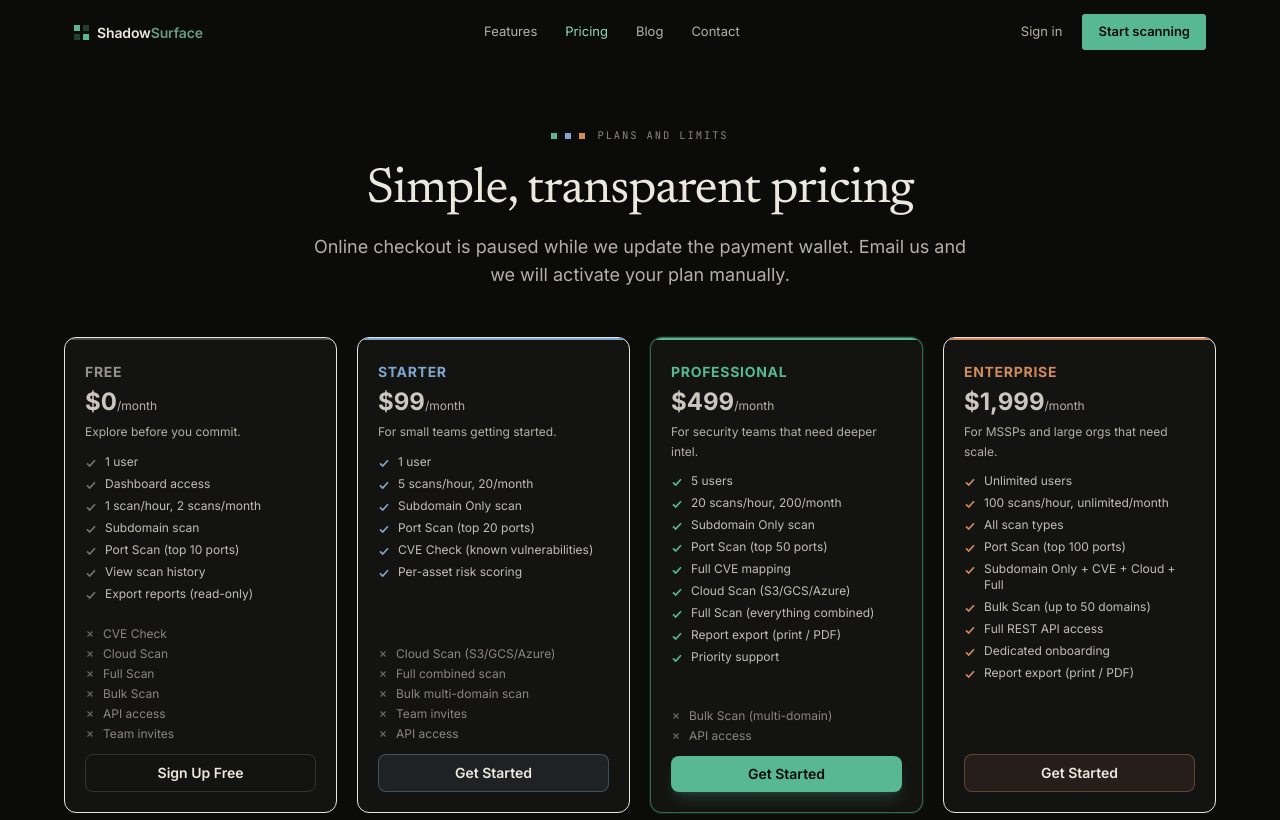
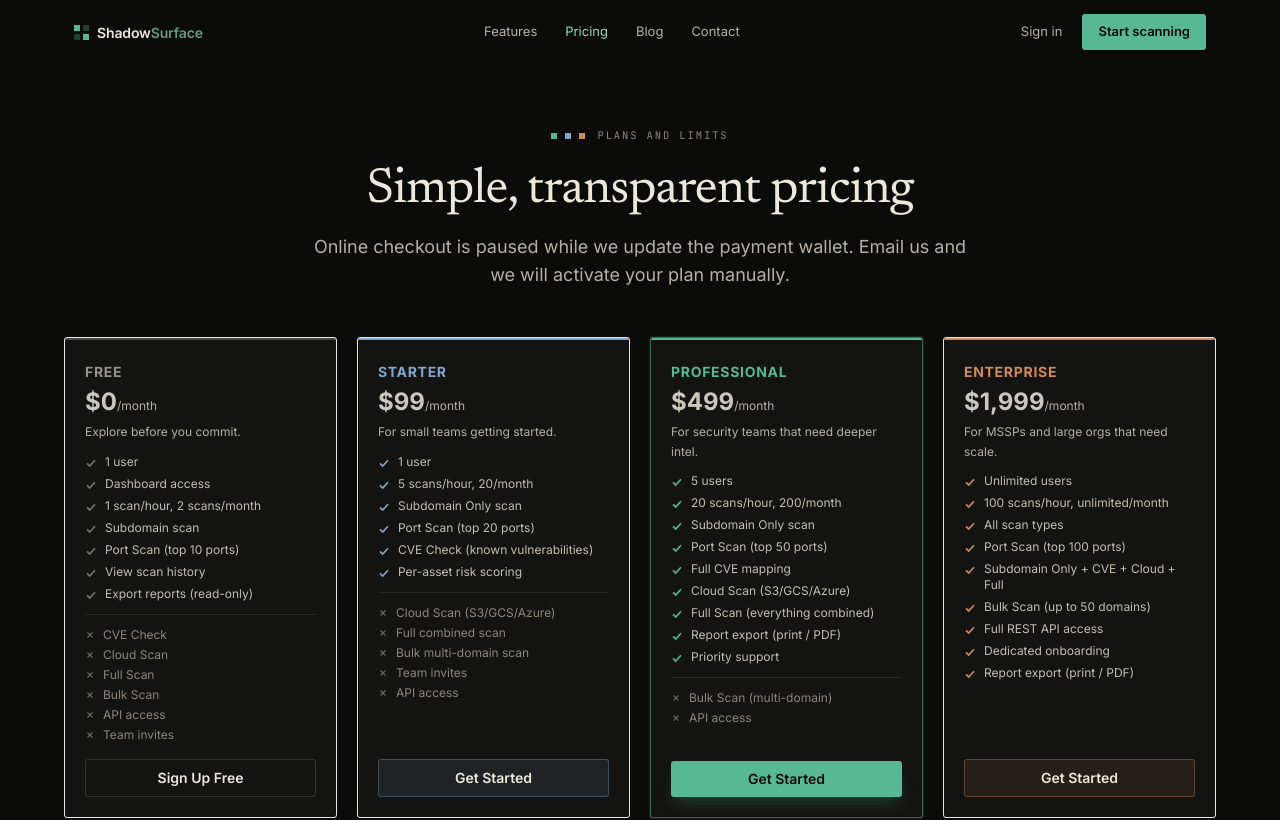
Before and after one commit to egegoker35/shadowsurface, a Next.js app: page /pricing in a window 1280 px wide. Shown: the top 820 px of the page. Built offline with nearby package versions, Linux system fonts and the light colour scheme.

Commit message:
Pricing: align tier CTAs, square the cards, separate excluded features

```diff
--- a/app/pricing/page.tsx
+++ b/app/pricing/page.tsx
@@ -234,28 +234,29 @@ export default function PricingPage() {
             {plans.map((plan) => {
               const acc = PLAN_ACCENT[plan.planId];
               return (
-              <div key={plan.name} className={`relative overflow-hidden bg-ink2 border ${acc.card} rounded-xl p-5 pt-6 text-left transition-colors flex flex-col h-full`}>
+              <div key={plan.name} className={`relative flex h-full flex-col overflow-hidden rounded-[3px] border bg-ink2 p-5 pt-6 text-left transition-colors ${acc.card}`}>
                 <span aria-hidden className={`absolute inset-x-0 top-0 h-[2px] ${acc.bar}`} />
                 <h3 className={`text-sm font-bold mb-1 uppercase tracking-wider ${acc.name}`}>{plan.name}</h3>
                 <div className="text-2xl font-bold mb-1">{plan.price}<span className="text-xs font-normal text-dim">{plan.period}</span></div>
                 <p className="text-dim text-xs mb-3 leading-relaxed">{plan.description}</p>
-                <ul className="mb-1 space-y-1.5 text-xs text-cream/80">
+                <ul className="space-y-1.5 text-xs text-cream/80">
                   {plan.features.map((f) => (
                     <li key={f} className="flex items-start gap-2"><Tick className={acc.check} /><span>{f}</span></li>
                   ))}
                 </ul>
-                <div className="mt-auto pt-5">
                 {plan.unavailable.length > 0 && (
-                    <ul className="mb-3 space-y-1 text-xs text-faint">
+                  <ul className="mt-3 space-y-1 border-t border-cream/10 pt-3 text-xs text-faint">
                     {plan.unavailable.map((f) => (
                       <li key={f} className="flex items-start gap-2"><Cross className="text-faint/70" /><span>{f}</span></li>
                     ))}
                   </ul>
                 )}
+                <div className="flex-1" />
+                <div className="pt-4">
                   {plan.planId === 'free' ? (
-                    <a href="/register" className={`block w-full rounded-lg py-2 text-center text-sm font-semibold transition-colors ${acc.cta}`}>Sign Up Free</a>
+                    <a href="/register" className={`block w-full rounded-[3px] py-2 text-center text-sm font-semibold transition-colors ${acc.cta}`}>Sign Up Free</a>
                   ) : (
-                    <button onClick={() => openModal(plan)} className={`block w-full rounded-lg py-2 text-center text-sm font-semibold transition-colors ${acc.cta}`}>
+                    <button onClick={() => openModal(plan)} className={`block w-full rounded-[3px] py-2 text-center text-sm font-semibold transition-colors ${acc.cta}`}>
                       Get Started
                     </button>
                   )}
```
Lines whose indentation alone changed are shown as unchanged.
